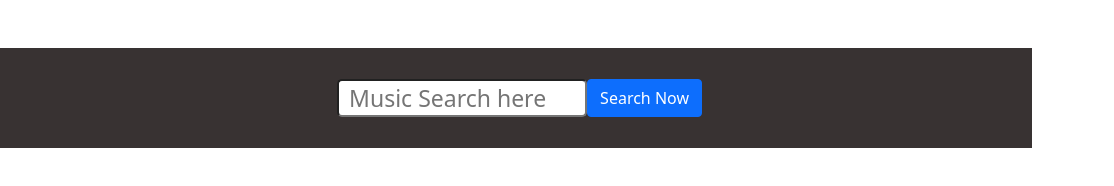
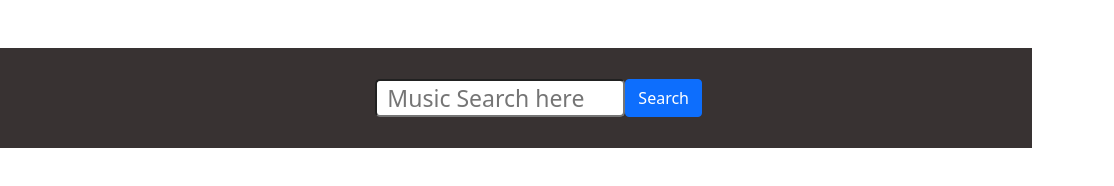
Before and after one commit to soorajsin/Music.github.io, a plain HTML site: page index.html in a window 1280 px wide. Shown: the full height of the page, 166-1280 px from the left. Drawn offline with nearby package versions, Linux system fonts and the light colour scheme.

Commit message:
Update index.html

```diff
--- a/index.html
+++ b/index.html
@@ -24,7 +24,7 @@
                                                   <input id="searchbox" type="search" placeholder="Music Search here">
                                         </div>
                                         <div class="button">
-                                                  <button class="btn btn-primary" onclick="doAjax()">Search Now</button>
+                                                  <button class="btn btn-primary" onclick="doAjax()">Search</button>
                                         </div>
                               </div>
                     </div>
```
